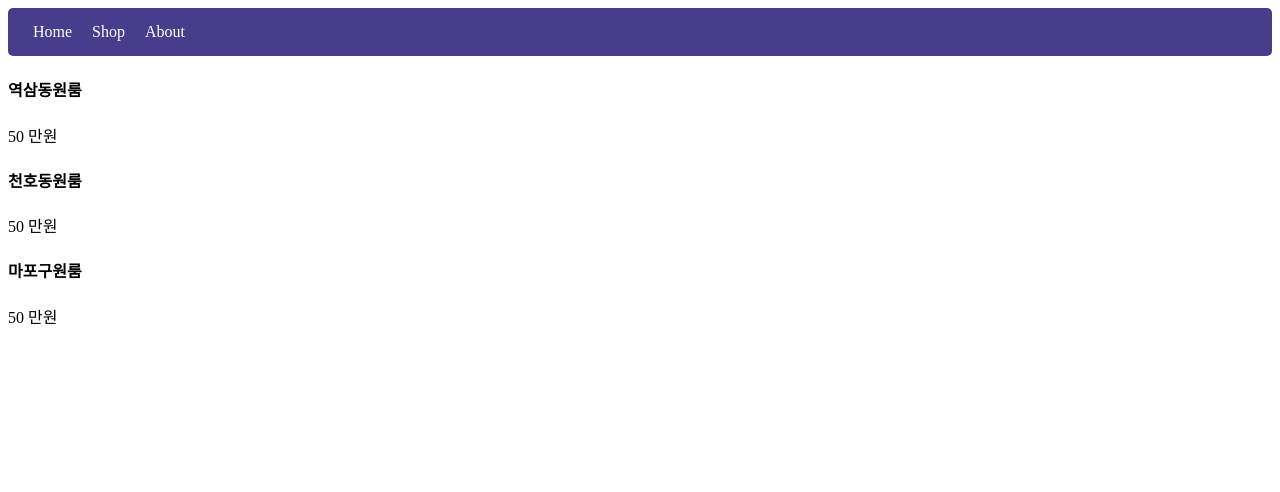
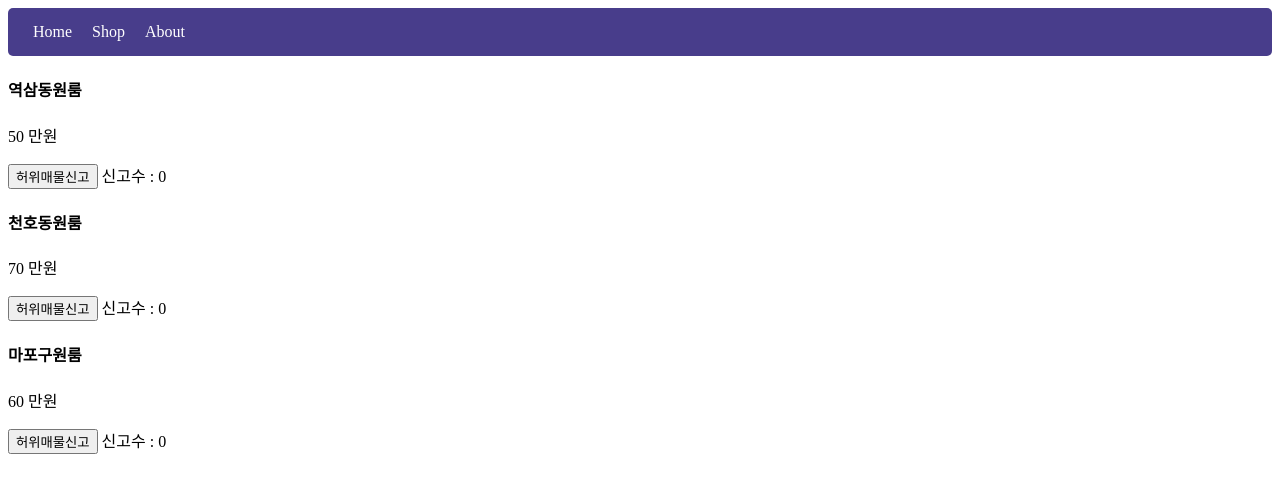
Before and after one commit to woogisfree/vue-study, a Vue app: page / in a window 1280 px wide. Shown: the top 492 px of the page. Built offline with nearby package versions, Linux system fonts and the light colour scheme.

Commit message:
feat: @click

```diff
--- a/src/App.vue
+++ b/src/App.vue
@@ -3,9 +3,23 @@
     <a v-for="(a, i) in menus" :key="i">{{ a }}</a>
   </div>
 
-  <div v-for="(product, i) in products" :key="i">
-    <h4>{{ product }}</h4>
+  <div>
+    <h4>{{ products[0] }}</h4>
     <p>50 만원</p>
+    <button @click="신고수[0]++">허위매물신고</button>
+    <span> 신고수 : {{ 신고수[0] }}</span>
+  </div>
+  <div>
+    <h4>{{ products[1] }}</h4>
+    <p>70 만원</p>
+    <button @click="신고수[1]++">허위매물신고</button>
+    <span> 신고수 : {{ 신고수[1] }}</span>
+  </div>
+  <div>
+    <h4>{{ products[2] }}</h4>
+    <p>60 만원</p>
+    <button @click="신고수[2]++">허위매물신고</button>
+    <span> 신고수 : {{ 신고수[2] }}</span>
   </div>
 </template>
 
@@ -15,9 +29,16 @@ export default {
   data() {
     return {
       // Define any data properties here
+      신고수: [0, 0, 0],
       menus: ['Home', 'Shop', 'About'],
       products: ['역삼동원룸', '천호동원룸', '마포구원룸'],
     };
+  },
+  methods: {
+    // Define any methods here
+    increase() {
+      this.신고수[0]++;
+    },
   },
   components: {},
 };
```
